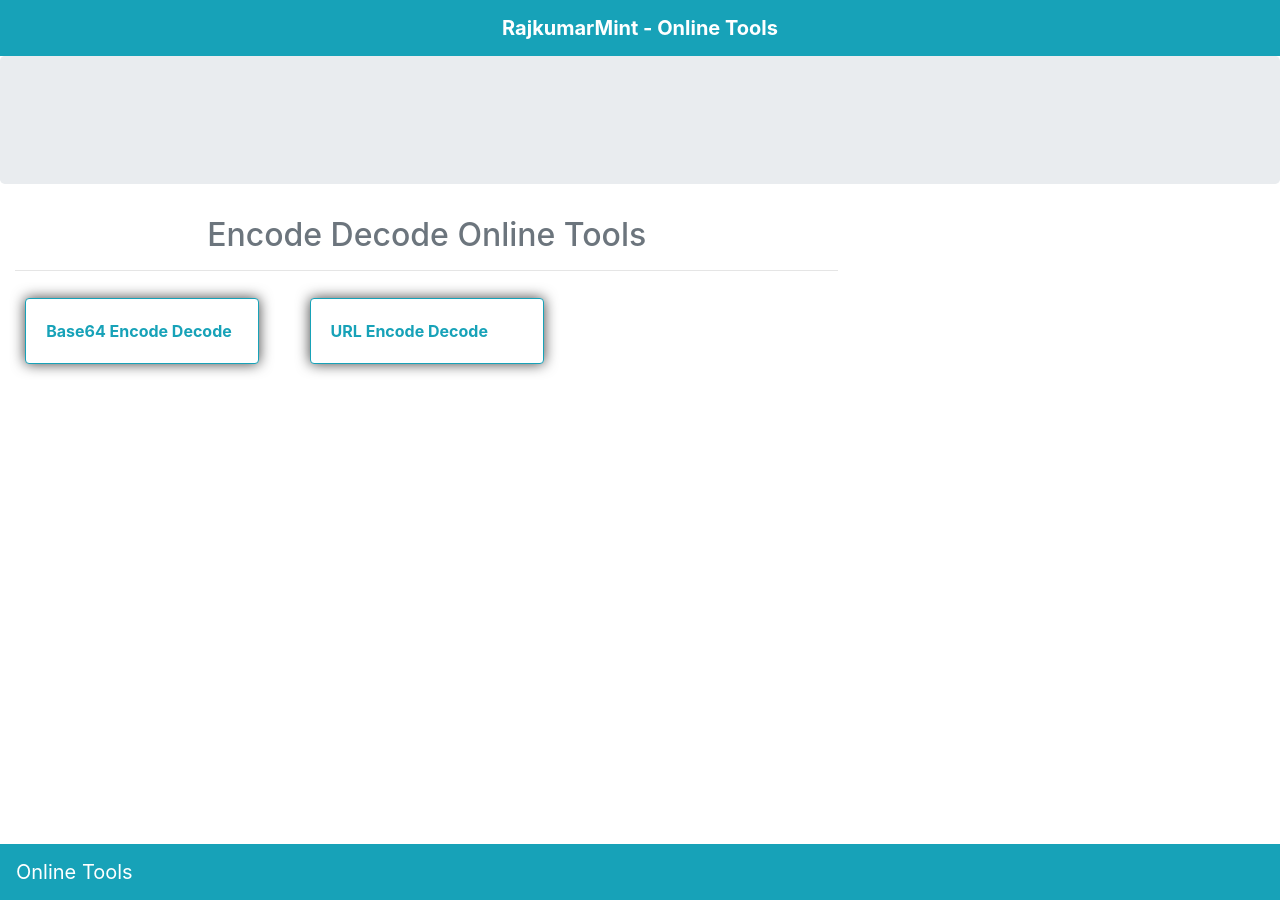
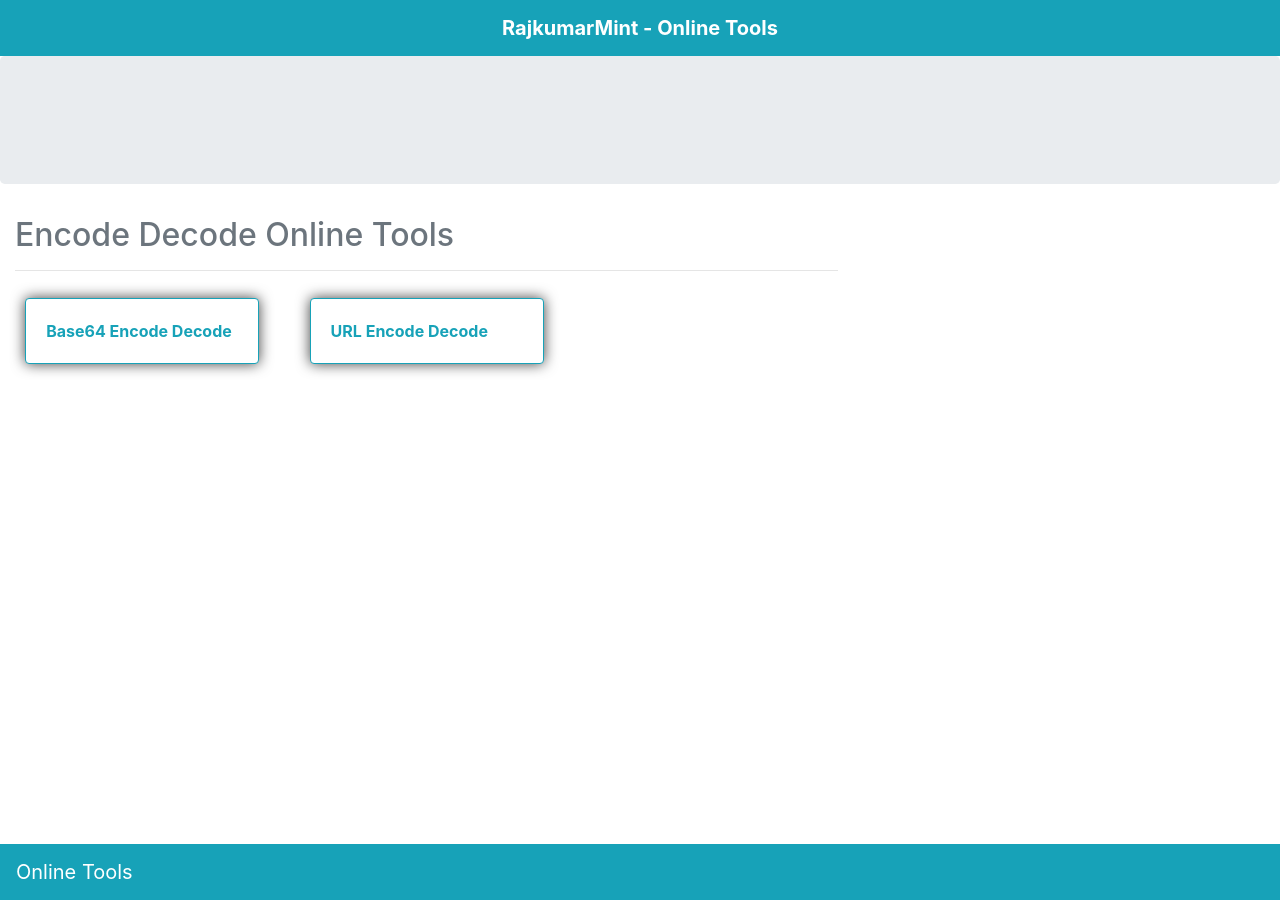
Before and after one commit to RajkumarMint/tools, a Jekyll site: the page built from index.md, in a window 1280 px wide. Built offline with Jekyll 4.4.1, drawn with Linux system fonts in a browser that asks for light colours; nearby versions of some CDN libraries; our own code applies the rules of GitHub Pages for plain Markdown files.

Commit message:
Update index.md

```diff
--- a/index.md
+++ b/index.md
@@ -1,4 +1,4 @@
-<h2 class="text-muted text-center">Encode Decode Online Tools</h2><hr>
+<h2 class="text-muted">Encode Decode Online Tools</h2><hr>
 
 <div class="row">
     <div class="col-md-4">
```
